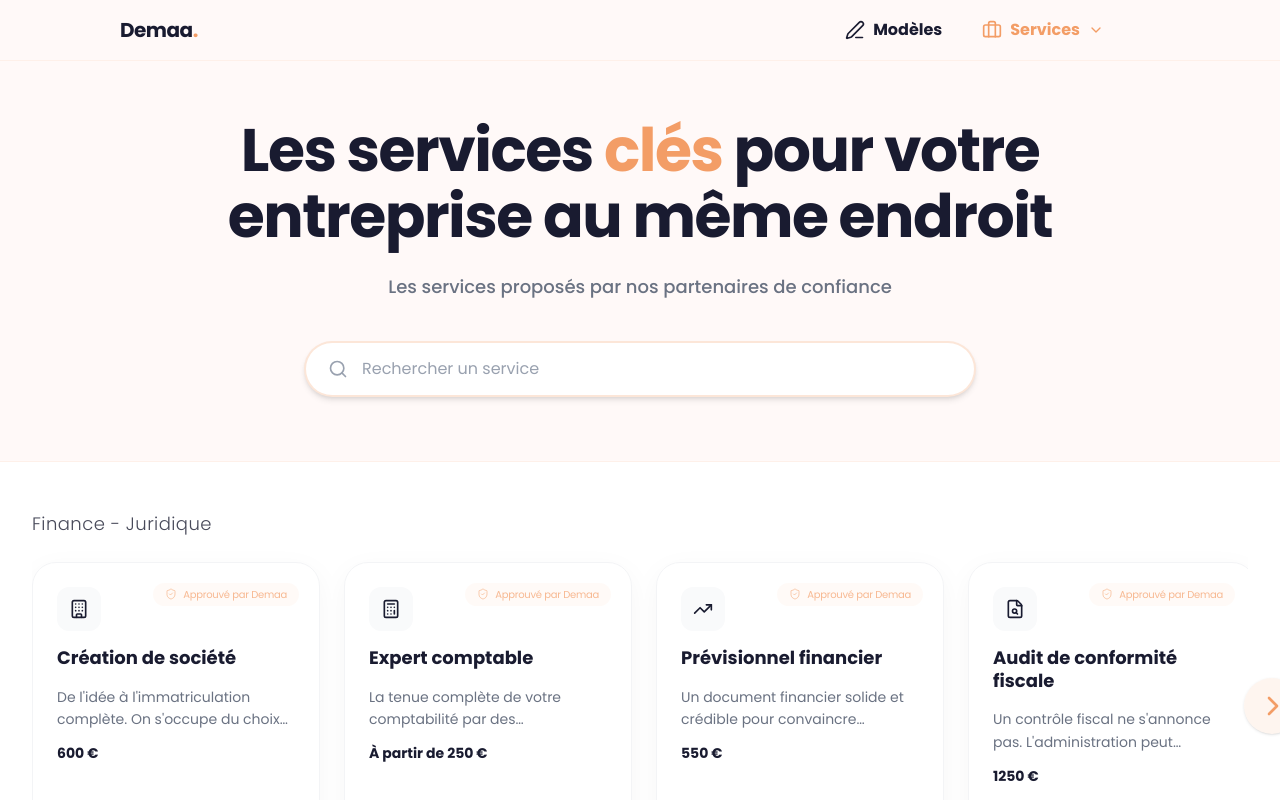
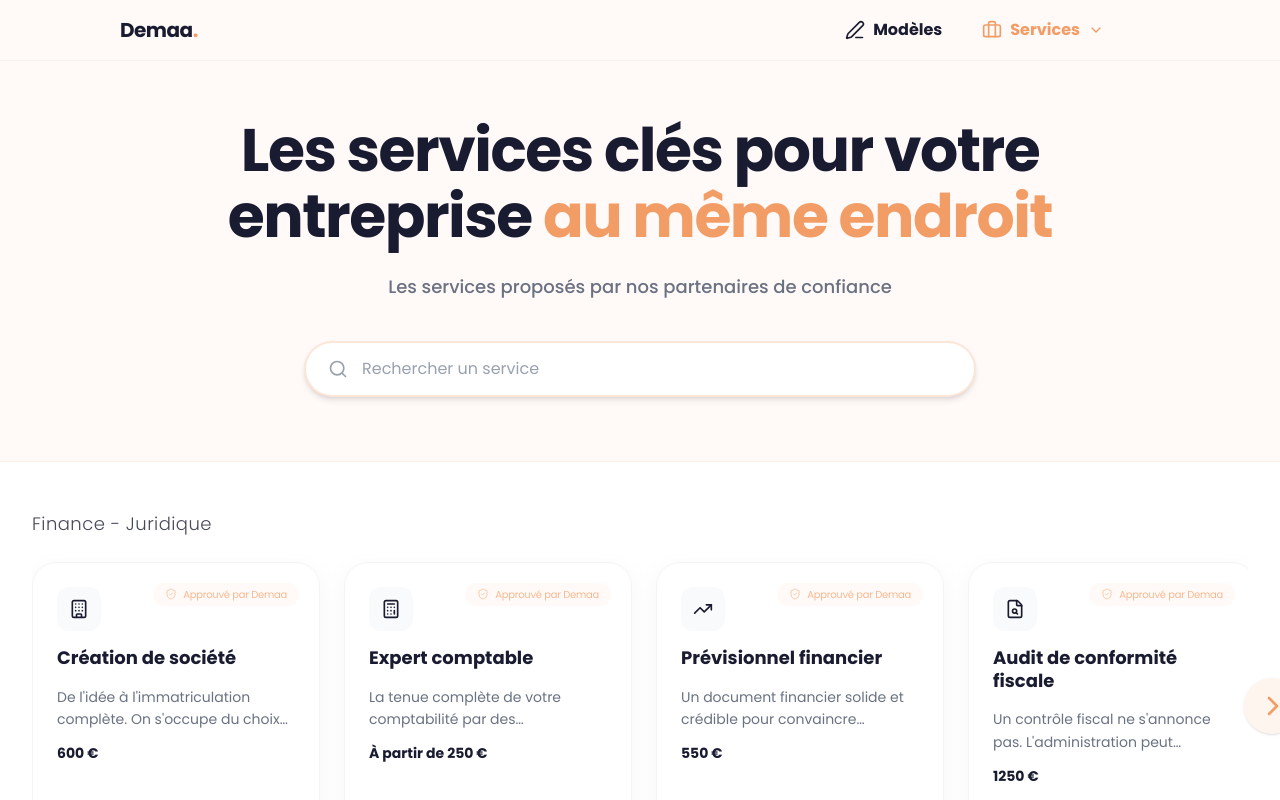
Before and after one commit to teamdemaa/demaa.fr, a Next.js app: page /nos-services in a window 1280 px wide. Shown: the top 800 px of the page. Built offline with nearby package versions, Linux system fonts and the light colour scheme.

Commit message:
UI: Updated header highlight to 'au même endroit'

```diff
--- a/src/components/HeroSearch.tsx
+++ b/src/components/HeroSearch.tsx
@@ -20,8 +20,8 @@ export default function HeroSearch({
     <section className="w-full flex flex-col items-center justify-center pt-8 pb-12 md:pt-14 md:pb-16 px-4 text-center bg-[#FFF9F8] border-b border-brand-coral/10">
 
       <h1 className="text-3xl md:text-5xl lg:text-6xl font-bold tracking-tight text-brand-blue mb-4 md:mb-6 leading-[1.1] max-w-5xl mx-auto z-10 relative px-2">
-        {title.split(/(clés|gagner du temps au quotidien)/).map((part, i) => (
-          <span key={i} className={part === "clés" || part === "gagner du temps au quotidien" ? "text-brand-coral" : ""}>
+        {title.split(/(au même endroit|gagner du temps au quotidien)/).map((part, i) => (
+          <span key={i} className={part === "au même endroit" || part === "gagner du temps au quotidien" ? "text-brand-coral" : ""}>
             {part}
           </span>
         ))}
```
